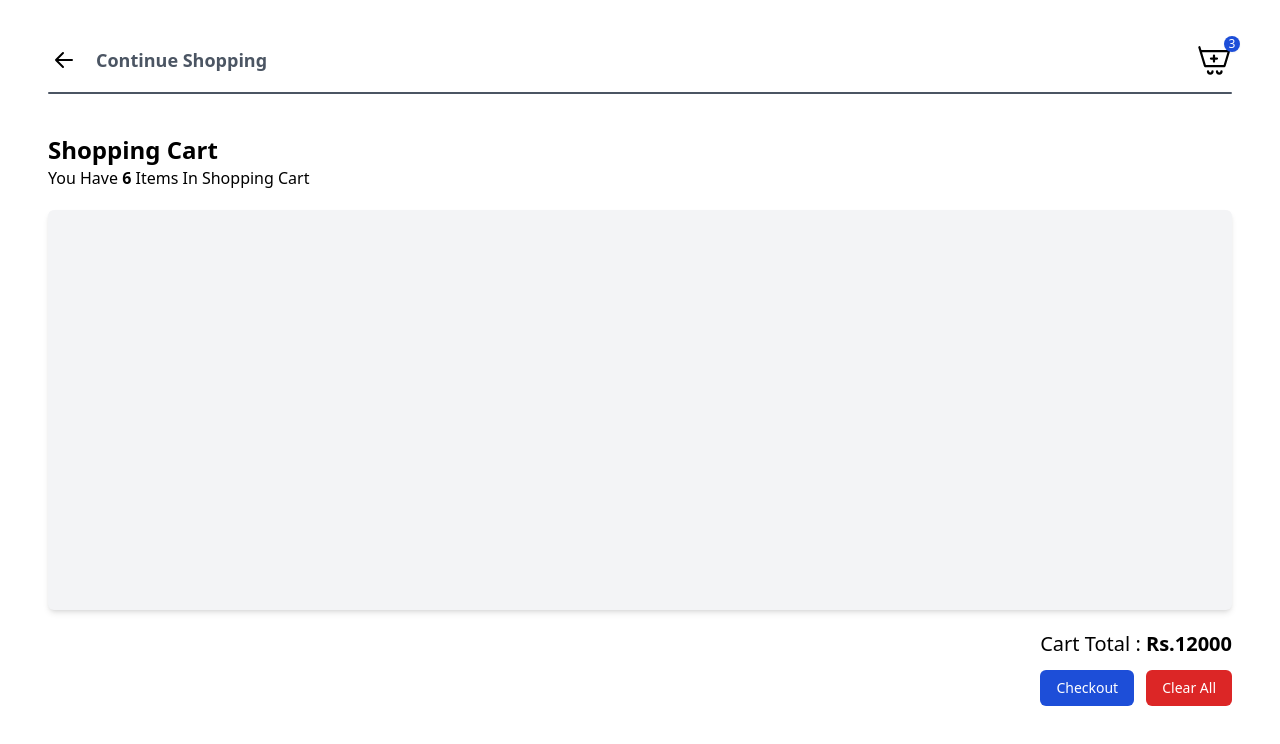
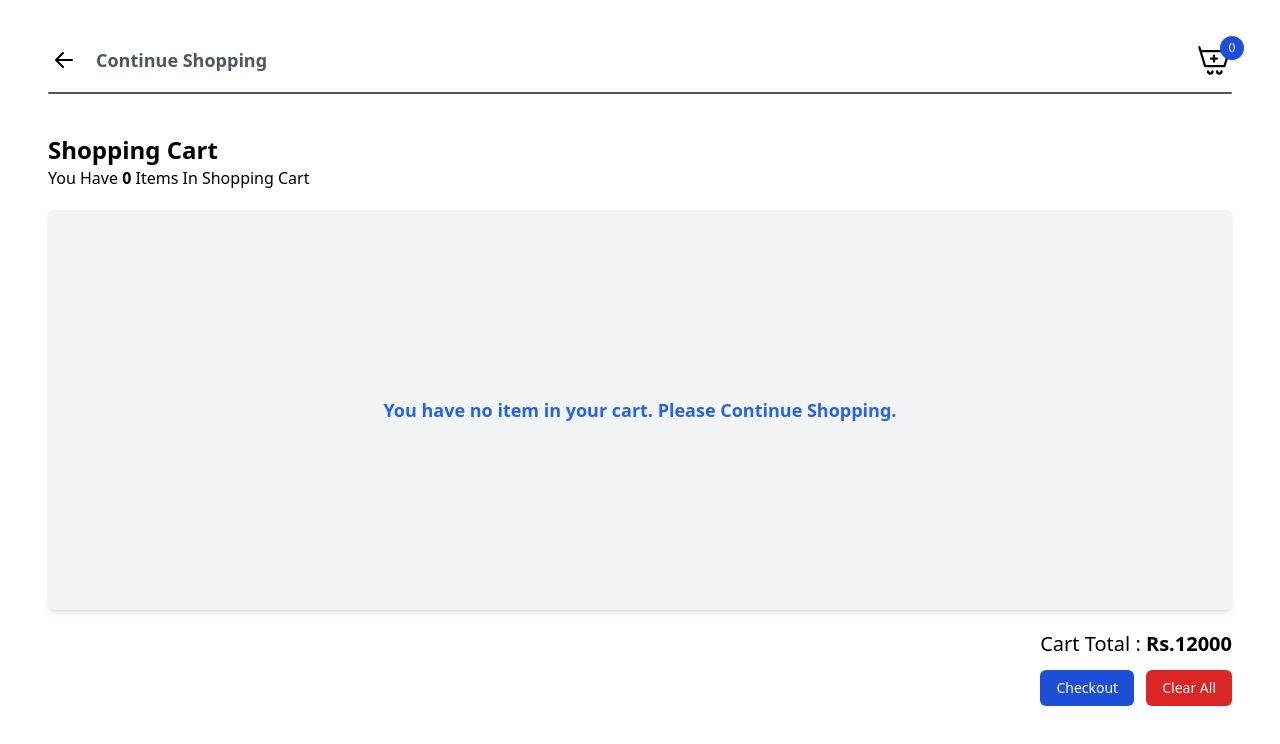
Before and after one commit to prama12/Add-to-Cart-React, a React (Create React App) app: page / in a window 1280 px wide. Both pictures are taken after a click on the button "Clear All". Shown: the top 744 px of the page. Built offline with nearby package versions, Linux system fonts and the light colour scheme.

Commit message:
Update cart amount with totalitem

```diff
--- a/src/Component/ItemCard/Card.jsx
+++ b/src/Component/ItemCard/Card.jsx
@@ -1,5 +1,6 @@
 import React, { useContext } from 'react'
 import { CartContext } from '../MainCart'
+
 
 const Card = ({ id, name, description, price, img, amount }) => {
 
--- a/src/Component/Layout/Cart.jsx
+++ b/src/Component/Layout/Cart.jsx
@@ -5,7 +5,38 @@ import { CartContext } from '../MainCart'
 
 
 const Cart = () => {
-     const { item, clearCart } = useContext(CartContext)
+     const { item, clearCart, totalItem } = useContext(CartContext)
+
+     if (item.length === 0) {
+          return (
+               <>
+                    <div className='bg-white m-2 px-10 py-5 h-full'>
+                         <Header />
+                         <div className='h-0.5 w-full bg-gray-600 rounded-full mb-10'></div>
+                         <div className='mb-5'>
+                              <h1 className='font-bold text-2xl '>Shopping Cart</h1>
+                              <p className='font-medium text-md'>
+                                   You Have <span className='font-bold'>{totalItem}</span> Items In Shopping Cart
+                              </p>
+                         </div>
+
+                         <div className='w-full h-[400px] bg-gray-100 shadow-md rounded-md px-10 py-5 overflow-y-auto flex  justify-center items-center relative'>
+                              <h1 className='font-bold text-lg text-blue-600'> You have no item in your cart. Please Continue Shopping.</h1>
+                         </div>
+
+                         <div className='w-full mt-5'>
+                              <div className='flex flex-col justify-end items-end gap-3'>
+                                   <h1 className=' font-medium text-xl'>Cart Total : <span className=' font-bold'>Rs.12000</span></h1>
+                                   <div className='flex gap-3'>
+                                        <button className='bg-blue-700 text-white flex items-center px-4 py-2 rounded-md text-sm font-medium hover:bg-blue-800'>Checkout</button>
+                                        <button className='bg-red-600 text-white flex items-center px-4 py-2 rounded-md text-sm font-medium hover:bg-red-700' onClick={clearCart}>Clear All</button>
+                                   </div>
+                              </div>
+                         </div>
+                    </div>
+               </>
+          )
+     }
 
      return (
           <>
@@ -15,7 +46,7 @@ const Cart = () => {
                     <div className='mb-5'>
                          <h1 className='font-bold text-2xl '>Shopping Cart</h1>
                          <p className='font-medium text-md'>
-                              You Have <span className='font-bold'>6</span> Items In Shopping Cart
+                              You Have <span className='font-bold'>{totalItem}</span> Items In Shopping Cart
                          </p>
                     </div>
 
--- a/src/Component/Layout/Header.jsx
+++ b/src/Component/Layout/Header.jsx
@@ -1,6 +1,11 @@
-import React from 'react'
+import React, { useContext } from 'react'
+import { CartContext } from '../MainCart'
+
 
 const Header = () => {
+
+     const { totalItem } = useContext(CartContext)
+
      return (
           <>
                <div className='flex items-center justify-between'>
@@ -35,7 +40,7 @@ const Header = () => {
                                    d="M3 6h19l-3 10H6L3 6Zm0 0l-.75-2.5M9.992 11h2m2 0h-2m0 0V9m0 2v2M11 19.5a1.5 1.5 0 0 1-3 0m9 0a1.5 1.5 0 0 1-3 0"
                               />
                          </svg>
-                         <p className='w-4 h-4 rounded-full bg-blue-700 text-white shadow-sm flex items-center justify-center text-xs absolute top-9 right-10'>3</p>
+                         <p className='w-6 h-6 rounded-full bg-blue-700 text-white shadow-sm flex items-center justify-center text-xs absolute top-9 right-9'>{ totalItem}</p>
                     </div>
                </div>
           </>
--- a/src/Component/MainCart.jsx
+++ b/src/Component/MainCart.jsx
@@ -1,4 +1,4 @@
-import React, { createContext, useReducer } from 'react'
+import React, { createContext, useReducer, useEffect } from 'react'
 import Cart from './Layout/Cart'
 import { reducer } from './Reducer';
 import Sdata from './Data-API/Products';
@@ -45,6 +45,11 @@ const MainCart = () => {
           })
      }
 
+     //use useEffect to update data
+     useEffect(() => {
+          dispatch({ type: "GET_TOTAL" })
+     }, [state.item]);
+
      return (
           <>
                <CartContext.Provider value={{ ...state, removeItem, clearCart, increment, decrement }}>
--- a/src/Component/Reducer.jsx
+++ b/src/Component/Reducer.jsx
@@ -41,5 +41,22 @@ export const reducer = (state, action) => {
           return { ...state, item: updateCart }
      }
 
+
+     // Update cart amount with totalitem
+     if (action.type === "GET_TOTAL") {
+          let { totalItem } = state.item.reduce(
+               (accum, curVal) => {
+                    let { amount } = curVal;
+                    accum.totalItem += amount;
+                    return accum;
+               },
+
+               {
+                    totalItem: 0,
+               }
+          );
+          return { ...state, totalItem };
+     }
+
      return state;
 };
```
